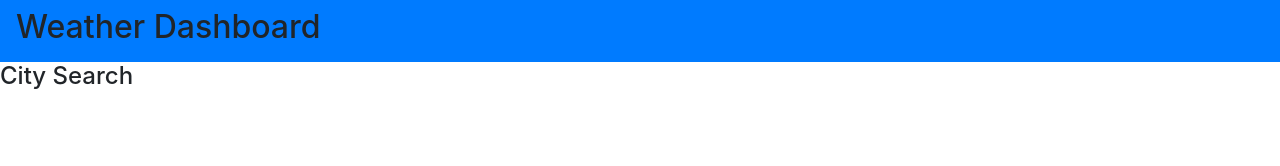
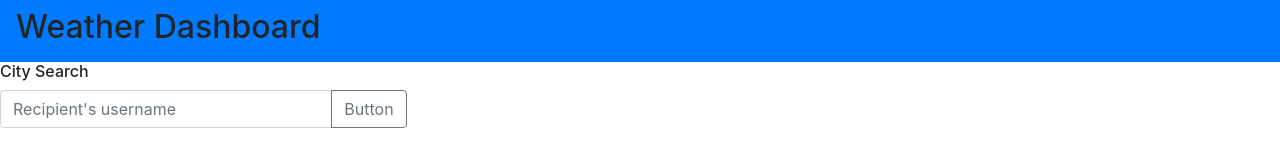
Before and after one commit to adeadu555/weatherDashboard, a plain HTML site: page index.html in a window 1280 px wide. Drawn offline with nearby package versions, Linux system fonts and the light colour scheme.

Commit message:
updated HTML

```diff
--- a/index.html
+++ b/index.html
@@ -20,7 +20,14 @@
 
 <div class ="row">
     <div class ="col-md-4">
-        <h4>City Search</h4>
+        <h6>City Search</h6>
+    <div class="input-group mb-3">
+        <input type="text" class="form-control" placeholder="Recipient's username" aria-label="Recipient's username"
+            aria-describedby="button-addon2">
+        <div class="input-group-append">
+            <button class="btn btn-outline-secondary" type="button" id="button-addon2">Button</button>
+        </div>
+    </div>
     </div>
 
 </div>
```
